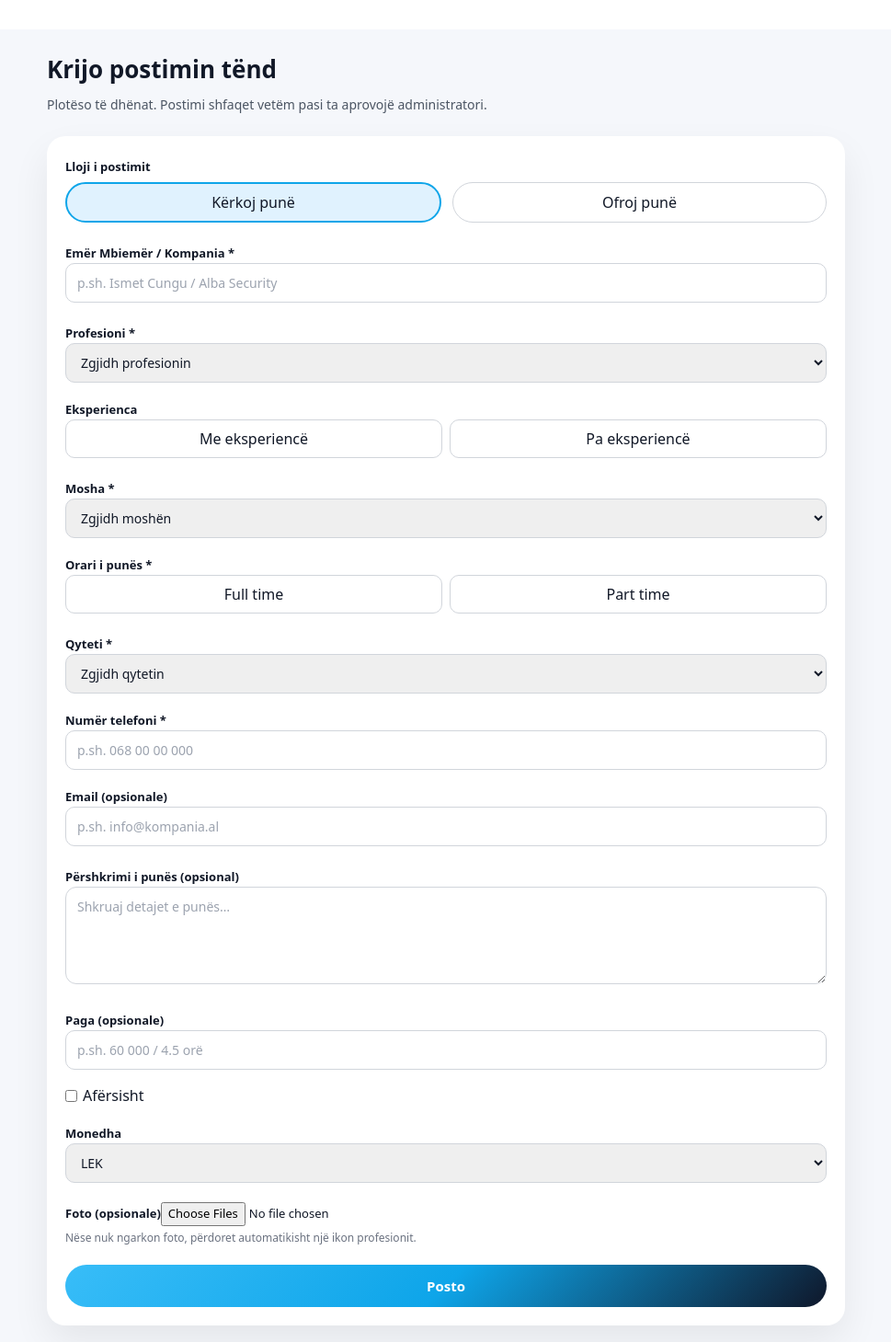
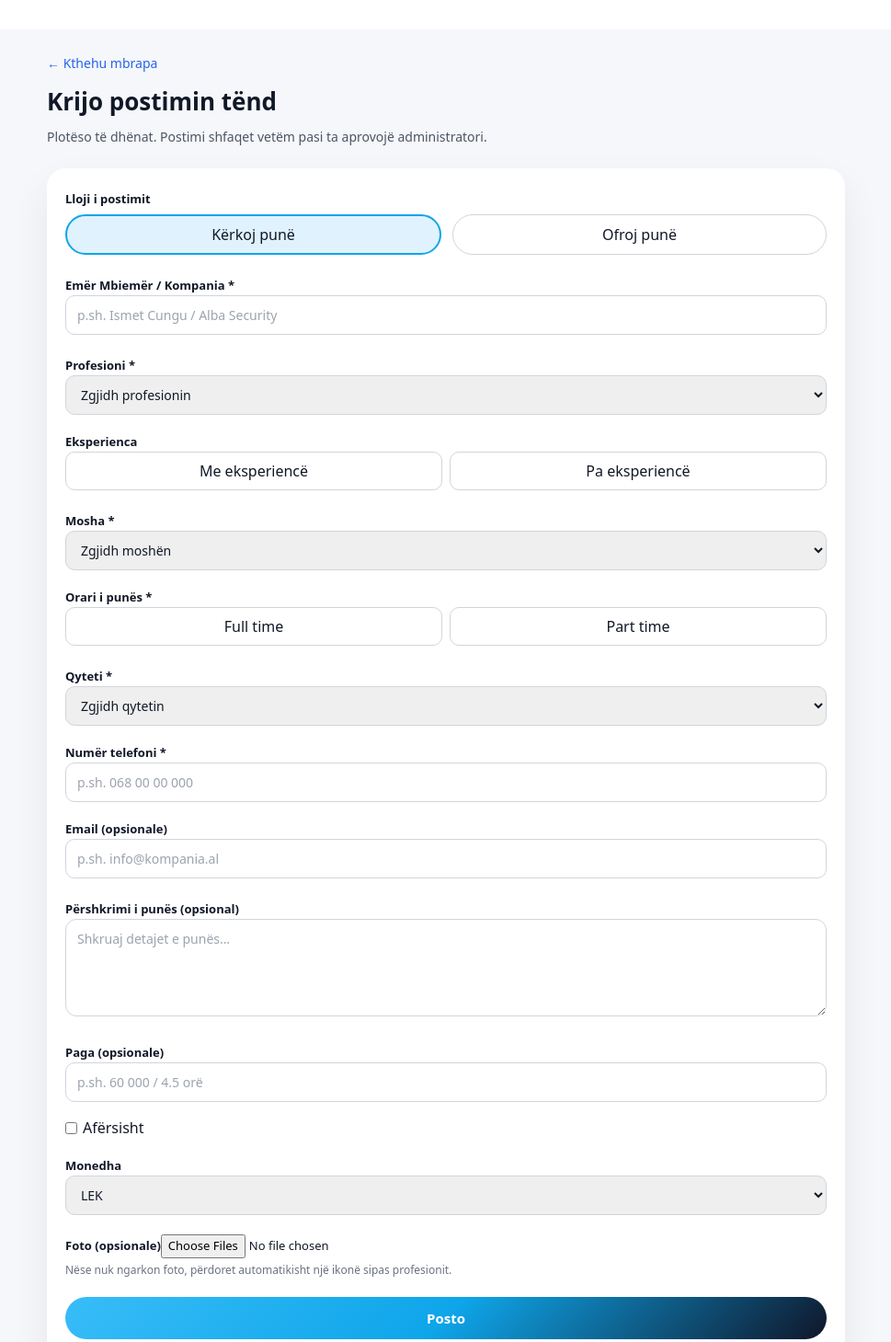
Before and after one commit to akord14/dakord, a Next.js app: page /post/new in a window 1280 px wide. Shown: the top 1459 px of the page at 92% size, without its empty margins (155-1124 px from the left). Built offline with nearby package versions, Linux system fonts and the light colour scheme.

Commit message:
Shtova butonin Kthehu mbrapa te /post/new

```diff
--- a/app/post/new/page.tsx
+++ b/app/post/new/page.tsx
@@ -106,8 +106,8 @@ export default function NewPostPage() {
   const [fullName, setFullName] = useState("");
   const [profession, setProfession] = useState("");
   const [experience, setExperience] = useState<"me" | "pa" | "">("");
-  const [age, setAge] = useState<string>(""); // ruajmë si string në formë
-  const [workTime, setWorkTime] = useState<WorkTime>(""); // full_time / part_time
+  const [age, setAge] = useState<string>("");
+  const [workTime, setWorkTime] = useState<WorkTime>("");
   const [city, setCity] = useState("");
   const [phone, setPhone] = useState("");
   const [email, setEmail] = useState("");
@@ -189,6 +189,7 @@ export default function NewPostPage() {
           status: "pending",
           age: ageNumber,
           work_time: workTime || null,
+          city,
         },
       ]);
 
@@ -232,6 +233,21 @@ export default function NewPostPage() {
           padding: "24px 16px 60px",
         }}
       >
+
+        {/* BUTONI KTHEHU MBRAPA */}
+        <a
+          href="/"
+          style={{
+            display: "inline-block",
+            marginBottom: 12,
+            fontSize: 14,
+            color: "#2563eb",
+            textDecoration: "none",
+          }}
+        >
+          ← Kthehu mbrapa
+        </a>
+
         <h1 style={{ fontSize: 26, fontWeight: 700, marginBottom: 8 }}>
           Krijo postimin tënd
         </h1>
@@ -342,7 +358,8 @@ export default function NewPostPage() {
                       experience === "me"
                         ? "2px solid #0ea5e9"
                         : "1px solid #d1d5db",
-                    background: experience === "me" ? "#e0f2fe" : "white",
+                    background:
+                      experience === "me" ? "#e0f2fe" : "white",
                     cursor: "pointer",
                   }}
                 >
@@ -360,7 +377,8 @@ export default function NewPostPage() {
                       experience === "pa"
                         ? "2px solid #0ea5e9"
                         : "1px solid #d1d5db",
-                    background: experience === "pa" ? "#e0f2fe" : "white",
+                    background:
+                      experience === "pa" ? "#e0f2fe" : "white",
                     cursor: "pointer",
                   }}
                 >
@@ -596,11 +614,11 @@ export default function NewPostPage() {
                 marginTop: 4,
               }}
             >
-              Nëse nuk ngarkon foto, përdoret automatikisht një ikon profesionit.
+              Nëse nuk ngarkon foto, përdoret automatikisht një ikonë sipas profesionit.
             </p>
           </div>
 
-          {/* ERROR / SUCCESS */}
+          {/* ERROR */}
           {errorMsg && (
             <div
               style={{
@@ -615,6 +633,7 @@ export default function NewPostPage() {
             </div>
           )}
 
+          {/* SUCCESS */}
           {successMsg && (
             <div
               style={{
```
